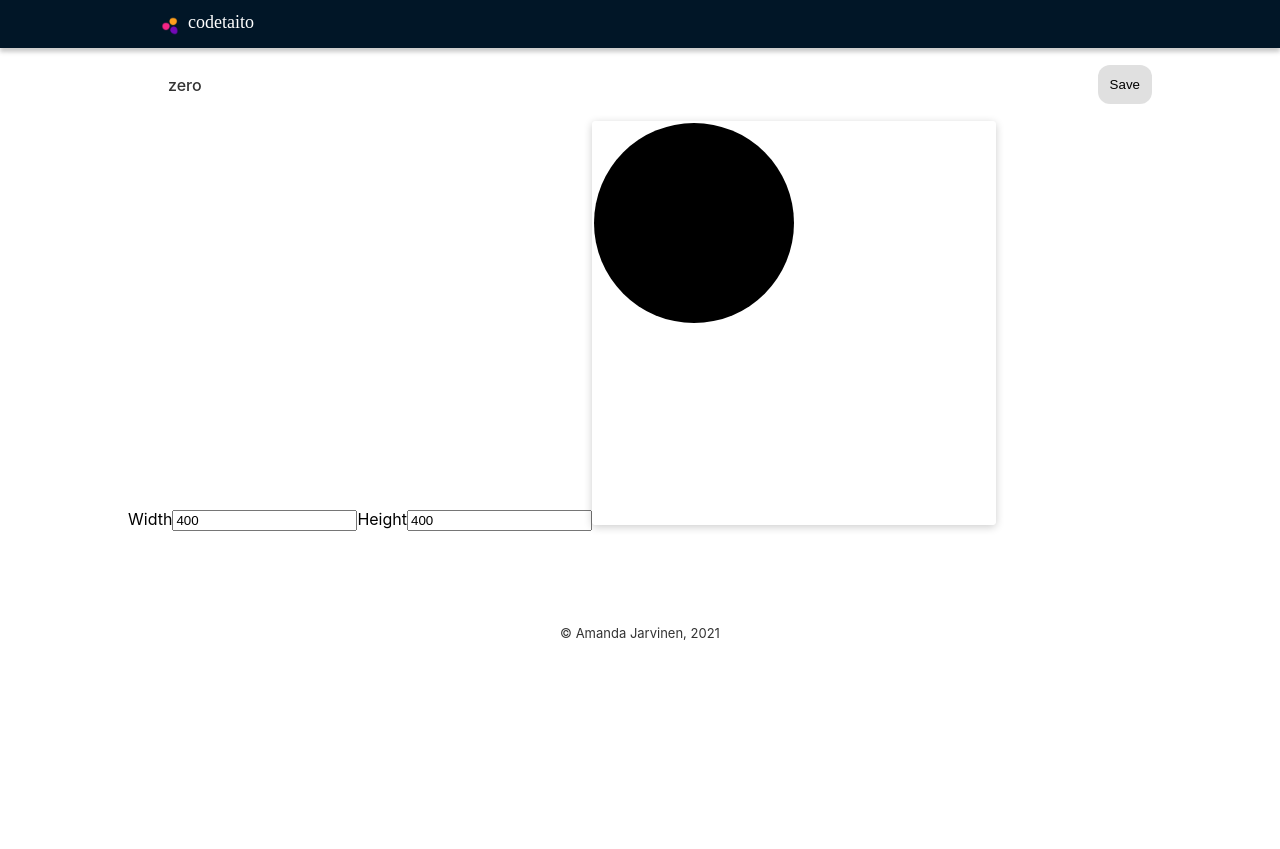
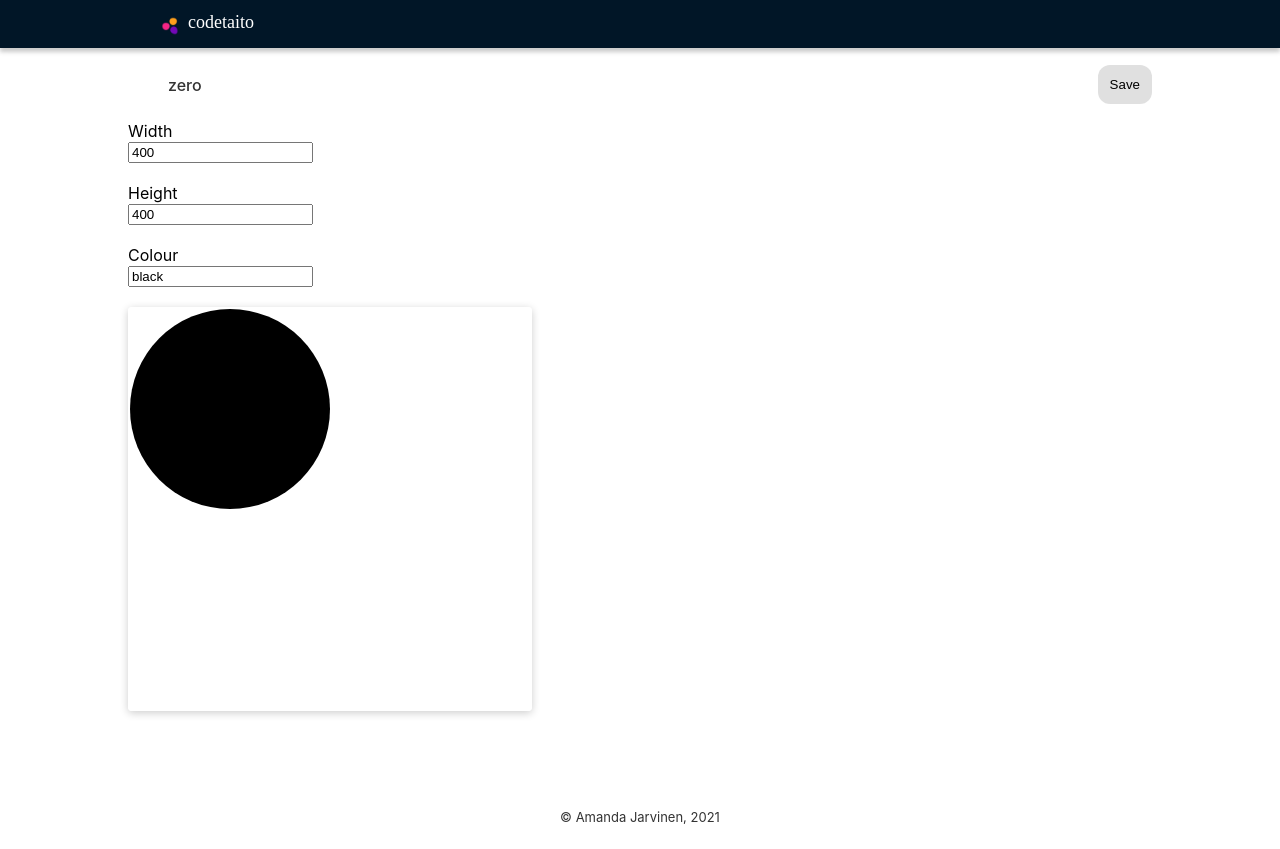
Before and after one commit to nimisaya/codetaito, a React (Create React App) app: page /#/art/zero in a window 1280 px wide. Before the commit the page ends 800 px from the top, so only its background shows below. Built offline with nearby package versions, Linux system fonts and the light colour scheme.

Commit message:
Set colour of item in canvas

```diff
--- a/src/components/art/Zero.js
+++ b/src/components/art/Zero.js
@@ -3,6 +3,7 @@ import { useRef, useLayoutEffect, useState } from "react";
 import styles from "./Art.module.css";
 
 import Navbar from "../navbar/Navbar";
+import Modal from "../modal/Modal";
 
 const Zero = () => {
   // canvasRef.current holds the canvas DOM node.
@@ -11,6 +12,7 @@ const Zero = () => {
   const title = "zero";
   const [width, setWidth] = useState(400);
   const [height, setHeight] = useState(400);
+  const [color, setColour] = useState("black");
 
   useLayoutEffect(() => {
     const canvas = canvasRef.current;
@@ -39,12 +41,13 @@ const Zero = () => {
         0,
         2 * Math.PI
       );
+      context.fillStyle = color;
       context.fill();
     };
 
     // render graphics
     render();
-  }, [width, height]); // useEffect
+  }, [width, height, color]); // useEffect
 
   const saveFileBtn = () => {
     // console.log(canvasRef);
@@ -72,6 +75,7 @@ const Zero = () => {
 
         <label htmlFor="width">
           Width
+          <br />
           <input
             id="width"
             value={width}
@@ -79,8 +83,11 @@ const Zero = () => {
             onChange={(e) => setWidth(e.target.value)}
           />
         </label>
+        <br />
+        <br />
         <label htmlFor="height">
           Height
+          <br />
           <input
             id="height"
             value={height}
@@ -88,6 +95,20 @@ const Zero = () => {
             onChange={(e) => setHeight(e.target.value)}
           />
         </label>
+        <br />
+        <br />
+        <label htmlFor="colour">
+          Colour
+          <br />
+          <input
+            id="colour"
+            value={color}
+            placeholder="colour"
+            onChange={(e) => setColour(e.target.value)}
+          />
+        </label>
+        <br />
+        <br />
 
         <canvas ref={canvasRef} id={title} onClick={saveFile()}></canvas>
       </div>
```
